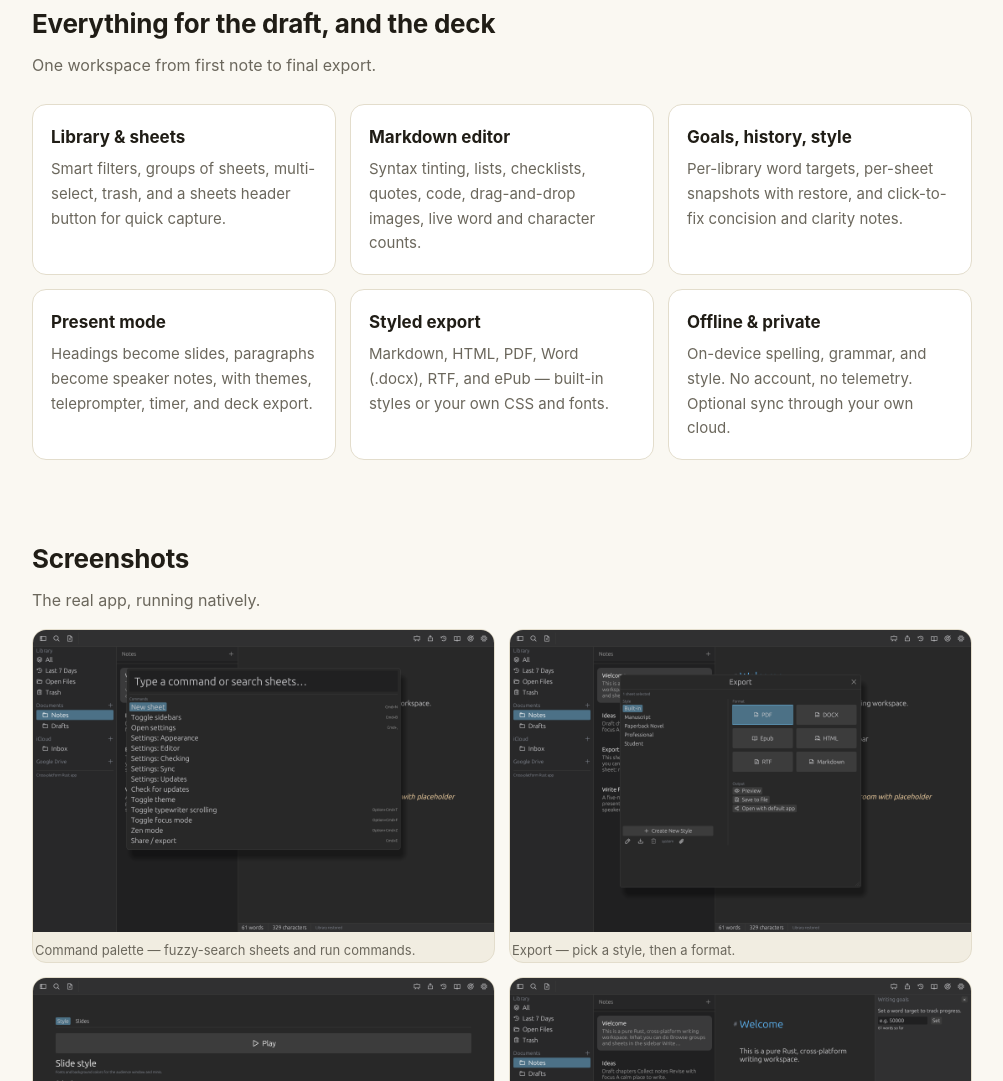
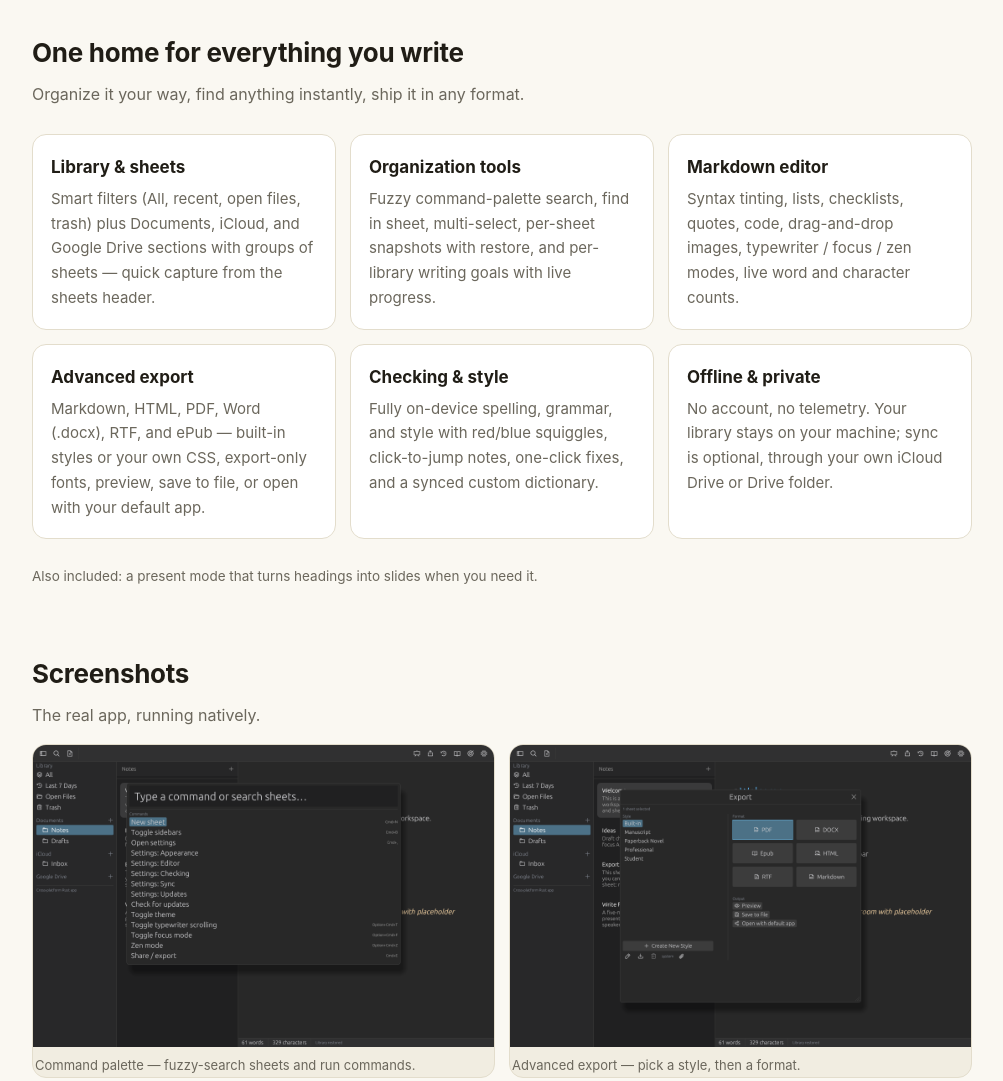
Before and after one commit to jennraeross/ariadne, a plain HTML site: page docs/index.html in a window 1280 px wide. Shown: the part 731-1812 px from the top of the page, without its empty margins (138-1141 px from the left). Drawn offline with Linux system fonts and the light colour scheme; no server answers.

Commit message:
Reposition site around one organized library + advanced export

```diff
--- a/docs/index.html
+++ b/docs/index.html
@@ -4,10 +4,10 @@
   <meta charset="utf-8">
   <meta name="viewport" content="width=device-width, initial-scale=1">
   <title>Ariadne — a pure-Rust writing workspace</title>
-  <meta name="description" content="Ariadne is a pure-Rust, cross-platform desktop writing workspace: library and sheets, Markdown editing, goals, offline checking, present mode, and styled export to Markdown, HTML, PDF, Word, RTF, and ePub.">
+  <meta name="description" content="Ariadne is a pure-Rust, cross-platform desktop writing workspace: keep all your writing in one organized library with smart filters, groups, command-palette search, history, and advanced styled export to Markdown, HTML, PDF, Word, RTF, and ePub.">
   <link rel="canonical" href="https://jennraeross.github.io/ariadne/">
   <meta property="og:title" content="Ariadne — a pure-Rust writing workspace">
-  <meta property="og:description" content="Library and sheets, Markdown editing, writing goals, offline checking, present mode, and styled export. macOS, Windows, Linux.">
+  <meta property="og:description" content="All your writing in one organized place, with command-palette search and advanced styled export. macOS, Windows, Linux.">
   <meta property="og:type" content="website">
   <meta property="og:url" content="https://jennraeross.github.io/ariadne/">
   <meta property="og:image" content="https://jennraeross.github.io/ariadne/assets/hero.png">
@@ -32,8 +32,8 @@
   <div class="hero">
     <div>
       <p class="eyebrow">Pure Rust &middot; macOS &middot; Windows &middot; Linux</p>
-      <h1>Write first.<br>Present later.</h1>
-      <p class="lede">Ariadne is a cross-platform desktop writing workspace — library and sheets sidebar, Markdown editing with live counts, writing goals, fully offline checking, slide present mode, and styled export to Markdown, HTML, PDF, Word, RTF, and ePub. No web views, no account, no subscription.</p>
+      <h1>All your writing,<br>in one place.</h1>
+      <p class="lede">Ariadne is a cross-platform desktop writing workspace — one organized library for notes, drafts, and manuscripts, with smart filters, groups, command-palette search, sheet history, fully offline checking, and advanced styled export to Markdown, HTML, PDF, Word, RTF, and ePub. No web views, no account, no subscription.</p>
       <div class="cta-row">
         <a class="btn primary" id="dl-macos" href="https://github.com/jennraeross/ariadne/releases/latest">Download for Mac</a>
         <a class="btn" id="dl-windows" href="https://github.com/jennraeross/ariadne/releases/latest">Download for Windows</a>
@@ -48,16 +48,17 @@
   </div>
 
   <section class="block" id="features">
-    <h2>Everything for the draft, and the deck</h2>
-    <p class="sub">One workspace from first note to final export.</p>
+    <h2>One home for everything you write</h2>
+    <p class="sub">Organize it your way, find anything instantly, ship it in any format.</p>
     <div class="grid">
-      <div class="card"><h3>Library &amp; sheets</h3><p>Smart filters, groups of sheets, multi-select, trash, and a sheets header button for quick capture.</p></div>
-      <div class="card"><h3>Markdown editor</h3><p>Syntax tinting, lists, checklists, quotes, code, drag-and-drop images, live word and character counts.</p></div>
-      <div class="card"><h3>Goals, history, style</h3><p>Per-library word targets, per-sheet snapshots with restore, and click-to-fix concision and clarity notes.</p></div>
-      <div class="card"><h3>Present mode</h3><p>Headings become slides, paragraphs become speaker notes, with themes, teleprompter, timer, and deck export.</p></div>
-      <div class="card"><h3>Styled export</h3><p>Markdown, HTML, PDF, Word (.docx), RTF, and ePub — built-in styles or your own CSS and fonts.</p></div>
-      <div class="card"><h3>Offline &amp; private</h3><p>On-device spelling, grammar, and style. No account, no telemetry. Optional sync through your own cloud.</p></div>
+      <div class="card"><h3>Library &amp; sheets</h3><p>Smart filters (All, recent, open files, trash) plus Documents, iCloud, and Google Drive sections with groups of sheets — quick capture from the sheets header.</p></div>
+      <div class="card"><h3>Organization tools</h3><p>Fuzzy command-palette search, find in sheet, multi-select, per-sheet snapshots with restore, and per-library writing goals with live progress.</p></div>
+      <div class="card"><h3>Markdown editor</h3><p>Syntax tinting, lists, checklists, quotes, code, drag-and-drop images, typewriter / focus / zen modes, live word and character counts.</p></div>
+      <div class="card"><h3>Advanced export</h3><p>Markdown, HTML, PDF, Word (.docx), RTF, and ePub — built-in styles or your own CSS, export-only fonts, preview, save to file, or open with your default app.</p></div>
+      <div class="card"><h3>Checking &amp; style</h3><p>Fully on-device spelling, grammar, and style with red/blue squiggles, click-to-jump notes, one-click fixes, and a synced custom dictionary.</p></div>
+      <div class="card"><h3>Offline &amp; private</h3><p>No account, no telemetry. Your library stays on your machine; sync is optional, through your own iCloud Drive or Drive folder.</p></div>
     </div>
+    <p class="fine">Also included: a present mode that turns headings into slides when you need it.</p>
   </section>
 
   <section class="block" id="screenshots">
@@ -65,8 +66,8 @@
     <p class="sub">The real app, running natively.</p>
     <div class="gallery">
       <figure class="shot"><img src="assets/command-palette.png" alt="Command palette with fuzzy search" loading="lazy"><figcaption>Command palette — fuzzy-search sheets and run commands.</figcaption></figure>
-      <figure class="shot"><img src="assets/export-popover.png" alt="Export popover with styles and formats" loading="lazy"><figcaption>Export — pick a style, then a format.</figcaption></figure>
-      <figure class="shot"><img src="assets/present.png" alt="Present mode slide setup" loading="lazy"><figcaption>Present mode — write first, present later.</figcaption></figure>
+      <figure class="shot"><img src="assets/export-popover.png" alt="Export popover with styles and formats" loading="lazy"><figcaption>Advanced export — pick a style, then a format.</figcaption></figure>
+      <figure class="shot"><img src="assets/settings-sync.png" alt="Sync settings for iCloud and Google Drive" loading="lazy"><figcaption>Your library, everywhere you want it — iCloud Drive and Google Drive mirrors.</figcaption></figure>
       <figure class="shot"><img src="assets/goals.png" alt="Writing goals sidebar" loading="lazy"><figcaption>Writing goals with live progress.</figcaption></figure>
       <figure class="shot"><img src="assets/style-sidebar.png" alt="Style suggestions sidebar" loading="lazy"><figcaption>Style sidebar — click to jump, one click to fix.</figcaption></figure>
       <figure class="shot"><img src="assets/settings-appearance.png" alt="Appearance settings with themes" loading="lazy"><figcaption>Appearance — 17 built-in themes plus your own.</figcaption></figure>
```
